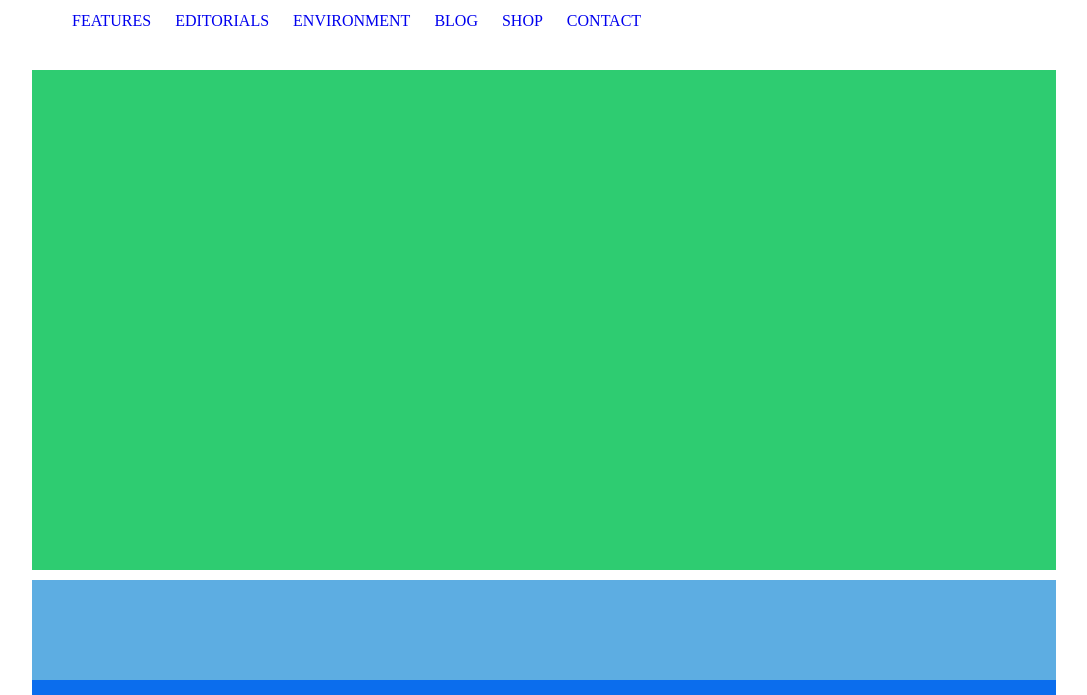
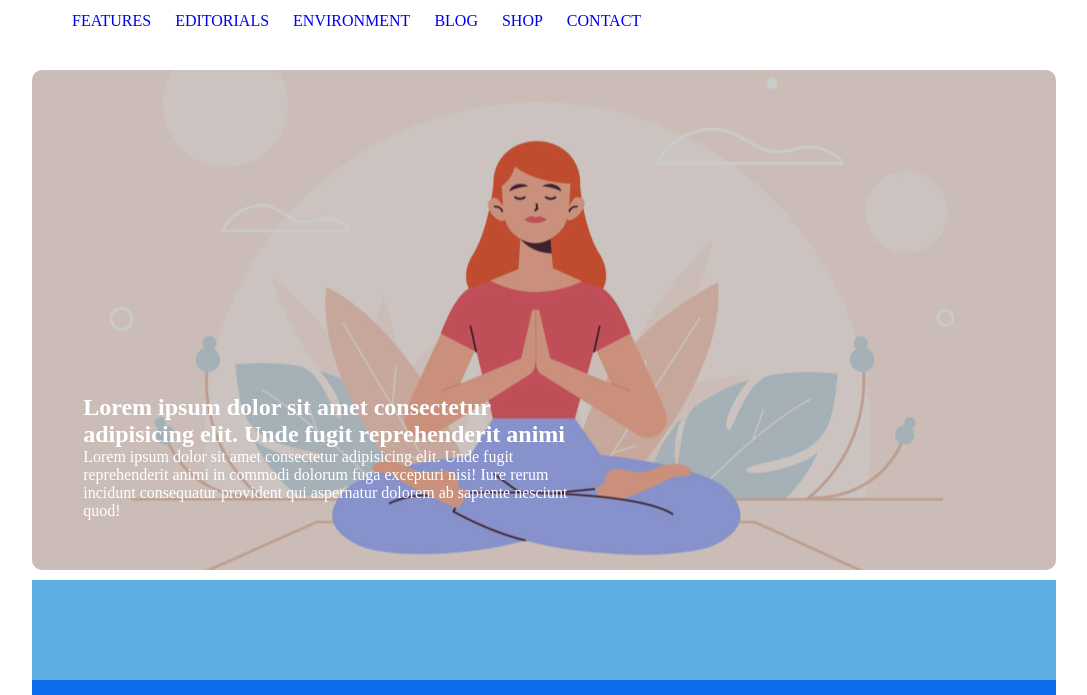
Before and after one commit to AbdelhamidAyadi/htmlcss-wp, a plain HTML site: page index.html in a window 1280 px wide. Shown: the part 105-800 px from the top of the page, without its empty margins (96-1183 px from the left). Drawn offline with Linux system fonts and the light colour scheme.

Commit message:
Prima section

```diff
--- a/asset/css/style.css
+++ b/asset/css/style.css
@@ -5,6 +5,9 @@
 }
 .margin{
     margin: 1% 0;
+}
+.border{
+    border-radius: 10px;
 }
 
 body{
@@ -49,8 +52,27 @@ body{
 
 .first-container{
     height: 500px;
-    background-color: #2ECC71 ;
+    background-image: url('.././img/banner.jpg') ;
+    background-position: center;
+    position: relative;
 
+}
+
+.overlay{
+    background-color: rgba(0,0,0,0.2) ;
+    position: absolute;
+    top: 0;
+    bottom: 0;
+    right: 0;
+    left: 0;
+
+}
+.testo-1{
+    position: absolute;
+    color: white;
+    bottom: 10%;
+    left: 5%;
+    width: 50%;
 }
 
 .second-container{
--- a/index.html
+++ b/index.html
@@ -30,8 +30,14 @@
 
 
     <main >
-        <div class="first-container margin">
+        <div class="first-container margin border">
+            <div class="overlay border">
 
+            </div>
+            <div class="testo-1">
+              <h2>Lorem ipsum dolor sit amet consectetur adipisicing elit.  Unde fugit reprehenderit animi </h2>
+              <p>Lorem ipsum dolor sit amet consectetur adipisicing elit. Unde fugit reprehenderit animi in commodi dolorum fuga excepturi nisi! Iure rerum incidunt consequatur provident qui aspernatur dolorem ab sapiente nesciunt quod!</p>
+            </div>
         </div>
         <div class="second-container ">
 
```
